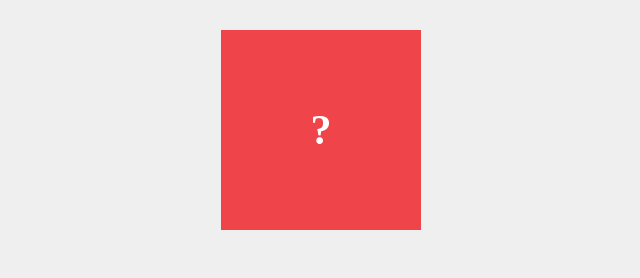
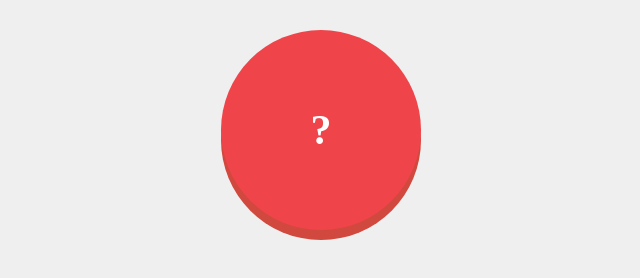
Before and after one commit to r-shirasu/dotinstall_omikuji_JavaScript, a plain HTML site: page index.html in a window 1280 px wide. Shown: the whole page, without its empty margins (319-959 px from the left). Drawn offline with Linux system fonts and the light colour scheme.

Commit message:
lesson5　ボタンのスタイルを整える

```diff
--- a/css/styles.css
+++ b/css/styles.css
@@ -6,6 +6,7 @@ body {
     width: 200px;
     height: 200px;
     background: #ef454a;
+    border-radius: 50%;
     margin: 30px auto;
     text-align: center;
     /* テキストの高さを図形の高さにする */
@@ -14,8 +15,15 @@ body {
     font-weight: bold;
     font-size: 42px;
     cursor: pointer;
+    box-shadow: 0 10px 0 #d1483e;
+    user-select: none;
 }
 
 #btn:hover {
     opacity: 0.9;
 }
+
+#btn:active {
+    box-shadow: 0 5px 0 #d1483e;
+    margin-top: 35px;
+}
```
